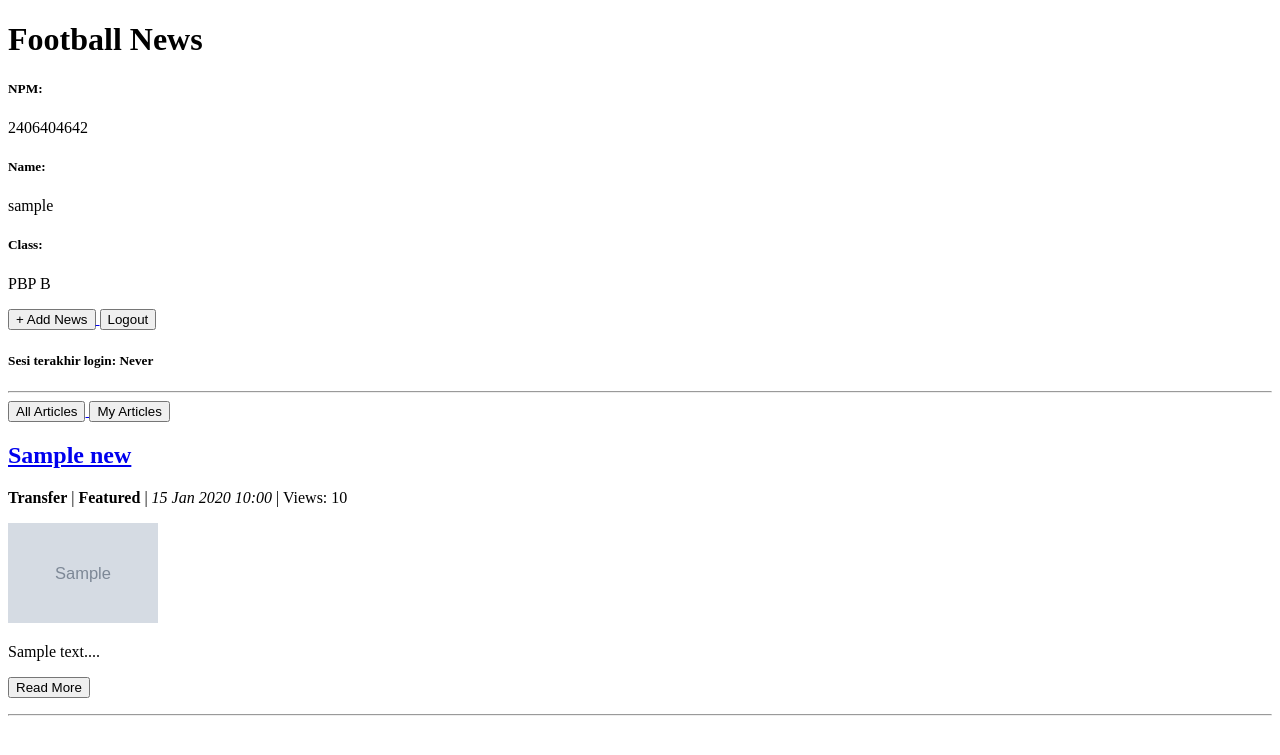
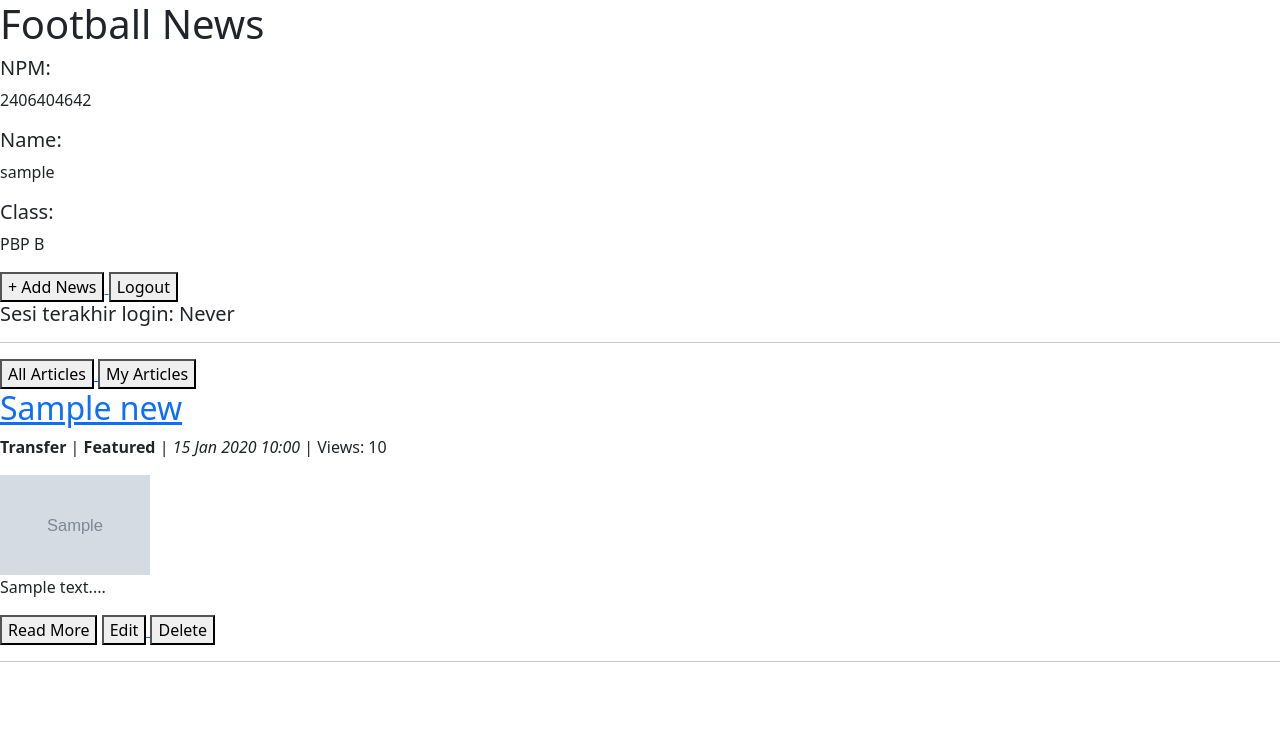
Before and after one commit to Raymundo7532/football-news, a Django app: page / in a window 1280 px wide. Shown: the top 755 px of the page. Run offline with Django 5.2, Linux system fonts and the light colour scheme; the first user in the database is signed in; tables that the repository leaves empty hold one stand-in row (Sample ...).

Commit message:
Menambahkan Bootstrap, fitur edit News, dan fitur hapus News pada aplikasi Main

```diff
--- a/main/templates/main.html
+++ b/main/templates/main.html
@@ -48,7 +48,21 @@
 
   <p>{{ news.content|truncatewords:25 }}...</p>
 
-  <p><a href="{% url 'main:show_news' news.id %}"><button>Read More</button></a></p>
+  <p>
+    <a href="{% url 'main:show_news' news.id %}"><button>Read More</button></a>
+    {% if user.is_authenticated and news.user == user %}
+    <a href="{% url 'main:edit_news' news.pk %}">
+        <button>
+            Edit
+        </button>
+    </a>
+    <a href="{% url 'main:delete_news' news.pk %}">
+      <button>
+          Delete
+      </button>
+    </a>
+    {% endif %}
+  </p>
 </div>
 
 <hr>
--- a/main/urls.py
+++ b/main/urls.py
@@ -1,5 +1,5 @@
 from django.urls import path
-from main.views import show_main, create_news, show_news, show_xml, show_json, show_xml_by_id, show_json_by_id, register, login_user, logout_user
+from main.views import show_main, create_news, show_news, show_xml, show_json, show_xml_by_id, show_json_by_id, register, login_user, logout_user, edit_news, delete_news
 
 app_name = 'main'
 
@@ -14,4 +14,6 @@
     path('register/', register, name='register'),
     path('login/', login_user, name='login'),
     path('logout/', logout_user, name='logout'),
+    path('news/<uuid:id>/edit', edit_news, name='edit_news'),
+    path('news/<uuid:id>/delete', delete_news, name='delete_news'),
 ]
--- a/main/views.py
+++ b/main/views.py
@@ -26,7 +26,7 @@
     }
 
     return render(request, "main.html", context)
-
+5
 def create_news(request):
     form = NewsForm(request.POST or None)
 
@@ -111,3 +111,21 @@
     response = HttpResponseRedirect(reverse('main:login'))
     response.delete_cookie('last_login')
     return response
+
+def edit_news(request, id):
+    news = get_object_or_404(News, pk=id)
+    form = NewsForm(request.POST or None, instance=news)
+    if form.is_valid() and request.method == 'POST':
+        form.save()
+        return redirect('main:show_main')
+
+    context = {
+        'form': form
+    }
+
+    return render(request, "edit_news.html", context)
+
+def delete_news(request, id):
+    news = get_object_or_404(News, pk=id)
+    news.delete()
+    return HttpResponseRedirect(reverse('main:show_main'))
--- a/templates/base.html
+++ b/templates/base.html
@@ -2,9 +2,14 @@
 <!DOCTYPE html>
 <html lang="en">
 <head>
-    <meta charset="UTF-8" />
-    <meta name="viewport" content="width=device-width, initial-scale=1.0" />
-    {% block meta %} {% endblock meta %}
+    {% block meta %}
+        <meta charset="UTF-8" />
+        <meta name="viewport" content="width=device-width, initial-scale=1.0" />
+    {% endblock meta %}
+    <link href="https://cdn.jsdelivr.net/npm/bootstrap@5.3.2/dist/css/bootstrap.min.css" rel="stylesheet" integrity="sha384-T3c6CoIi6uLrA9TneNEoa7RxnatzjcDSCmG1MXxSR1GAsXEV/Dwwykc2MPK8M2HN" crossorigin="anonymous">
+    <script src="https://code.jquery.com/jquery-3.6.0.min.js" integrity="sha384-KyZXEAg3QhqLMpG8r+J4jsl5c9zdLKaUk5Ae5f5b1bw6AUn5f5v8FZJoMxm6f5cH1" crossorigin="anonymous"></script>
+    <script src="https://cdn.jsdelivr.net/npm/@popperjs/core@2.11.8/dist/umd/popper.min.js" integrity="sha384-I7E8VVD/ismYTF4hNIPjVp/Zjvgyol6VFvRkX/vR+Vc4jQkC+hVqc2pM8ODewa9r" crossorigin="anonymous"></script>
+    <script src="https://cdn.jsdelivr.net/npm/bootstrap@5.3.2/dist/js/bootstrap.min.js" integrity="sha384-BBtl+eGJRgqQAUMxJ7pMwbEyER4l1g+O15P+16Ep7Q9Q+zqX6gSbd85u4mG4QzX+" crossorigin="anonymous"></script>
 </head>
 
 <body>
```
Also changed, not shown: main/templates/edit_news.html (added, +22 -0 lines).
